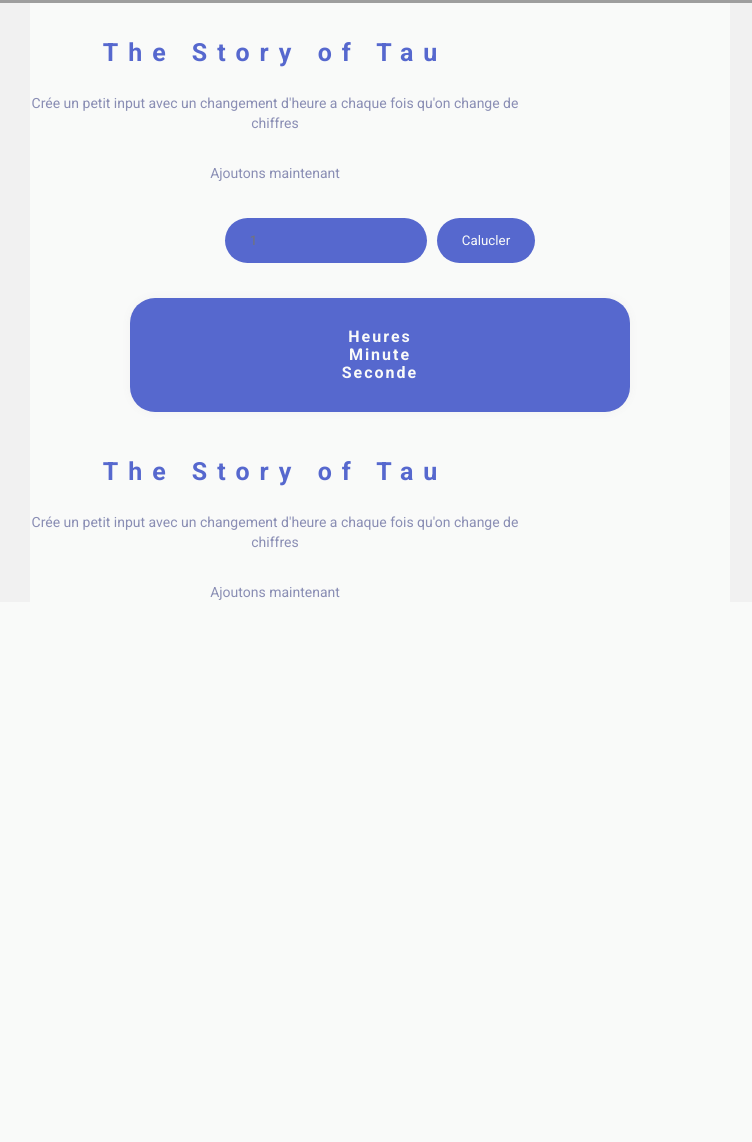
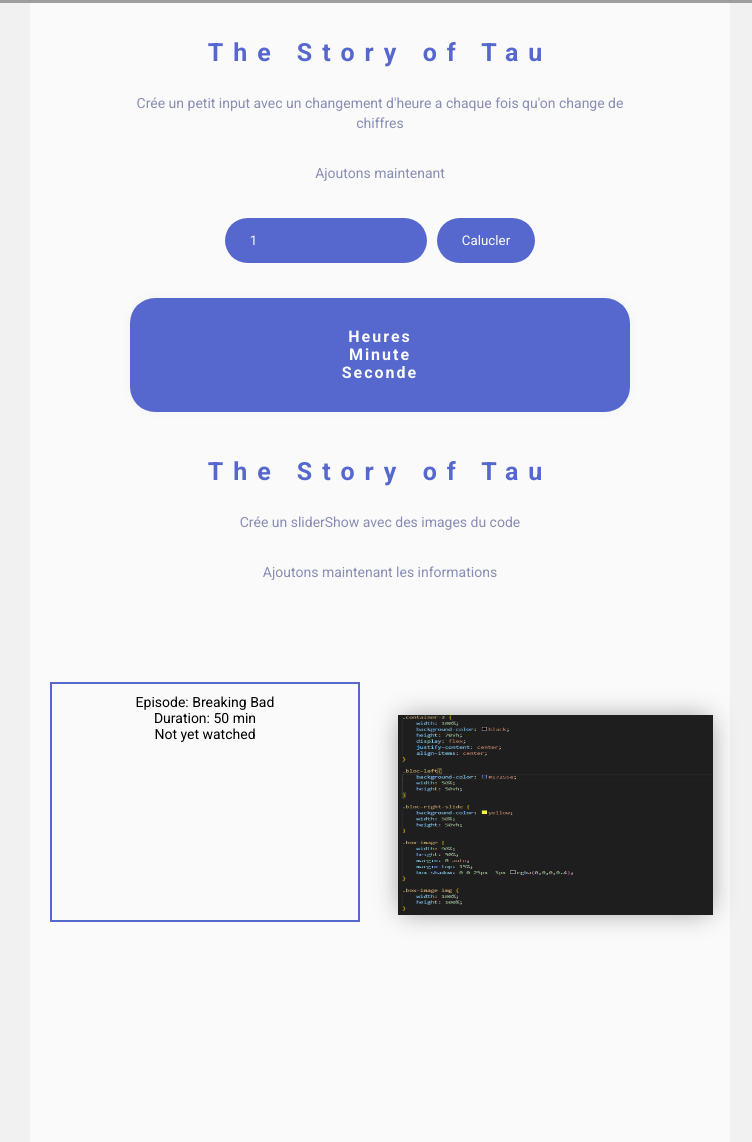
Before and after one commit to joelmpy/JavaScript_exo_2023, a plain HTML site: page 01_exercice_2023/index.html in a window 1280 px wide. Shown: the part 557-1699 px from the top of the page, without its empty margins (260-1012 px from the left). Before the commit the page ends 1159 px from the top, so only its background shows below. Drawn offline with Linux system fonts and the light colour scheme; grey boxes are pictures that could not be loaded.

Commit message:
first exo

```diff
--- a/01_exercice_2023/index.html
+++ b/01_exercice_2023/index.html
@@ -76,9 +76,23 @@
               <div class="contenu-first">
                 <div class="first-exo series-frame">
                 <h3>The Story of Tau</h3>
-                <p class="paragraph">Crée un petit input avec un changement d'heure a chaque fois qu'on change de chiffres</p>
-                <p class="paragraph">Ajoutons maintenant </p>
+                <p class="paragraph">Crée un sliderShow avec des images du code</p>
+                <p class="paragraph">Ajoutons maintenant les informations</p>
               </div>
+              <div class="container-2">
+                <div class="bloc-left">
+                  <div class="box-left">
+                    <p id="episode-info"></p>
+                  </div>
+                </div>
+                <div class="bloc-right-slide">
+                  <div class="box-image">
+                    <img id="image">
+                  </div>
+
+                </div>
+              </div>
+
 
             </section>
 
--- a/01_exercice_2023/js/exo-2.js
+++ b/01_exercice_2023/js/exo-2.js
@@ -0,0 +1,24 @@
+let images = ["assets/html.png", "assets/css.png", "assets/javascript.png"];
+console.table(images);
+let i = 0;
+
+function slideShow() {
+  document.getElementById("image").src = images[i];
+  if (i < images.length - 1) {
+    i++;
+  } else {
+    i = 0;
+  }
+
+  setTimeout("slideShow()", 3000);
+}
+
+window.onload = slideShow;
+
+let episodeTitle = "Breaking Bad";
+let episodeDuration = 50;
+let hasBeenWatched = false;
+
+document.querySelector("#episode-info").innerText = `Episode: ${episodeTitle}
+Duration: ${episodeDuration} min
+${hasBeenWatched ? "Already watched" : "Not yet watched"}`;
--- a/01_exercice_2023/style.css
+++ b/01_exercice_2023/style.css
@@ -18,6 +18,7 @@ html {
     --hover-color: #17255e;
     --body-color: #f9faf9;
     --title-color: #c70808;
+    --paragraph :#8a8eb4;
 }
 
 body {
@@ -223,7 +224,7 @@ main {
 .container-main {
     max-width: 1200px;
     margin: 0 auto;
-    background-color:var(--body-color);
+    background-color: var(--body-color);
 }
 
 .contenu-first {
@@ -270,6 +271,10 @@ main {
     background-color: var(--main-color);
 }
 
+.container-exo .input-value::placeholder {
+    color: var(--body-color);
+}
+
 .container-exo .btn-result {
     border: none;
     padding: 15px 25px;
@@ -280,13 +285,13 @@ main {
     cursor: pointer;
 }
 
- .contenu-first .result {
+.contenu-first .result {
     display: flex;
     flex-direction: column;
     align-items: center;
     justify-content: center;
     background-color: var(--main-color);
-    border:none;
+    border: none;
     box-shadow: 0 0 10px #f1f1f1;
     max-width: 500px;
     margin: 0 auto;
@@ -310,10 +315,12 @@ main {
     .container-main,
     .contenu-first {
         width: 700px;
+        margin: 0 auto;
     }
 
     .first-exo {
         width: 70%;
+        margin: 0 auto;
     }
 }
 
@@ -338,3 +345,54 @@ main {
     }
 
 }
+
+
+.container-2 {
+    width: 100%;
+    height: 70vh;
+    display: flex;
+    justify-content: center;
+    align-items: center;
+}
+
+.bloc-left{
+    width: 50%;
+    height: 50vh;
+}
+
+.bloc-left .box-left {
+    box-sizing: border-box;
+    border: 2px solid var(--main-color);
+    margin: 20px;
+    padding: 10px;
+    height: 30vh;
+    text-align: center;
+}
+
+.box-left #episode-info {
+    color:var() ;
+    font-size: 14px;
+    text-align: center;
+}
+
+.bloc-right-slide {
+    width: 50%;
+    height: 50vh;
+}
+
+.box-image {
+    width: 90%;
+    height: 50%;
+    margin: 0 auto;
+    margin-top: 15%;
+    box-shadow: 0 0 25px -3px rgba(0,0,0,0.4);
+}
+
+.box-image img {
+    width: 100%;
+    height: 100%;
+}
+
+@media screen and (max-width : 800px) {
+
+}
```
Also changed, not shown: 01_exercice_2023/assets/css.png (added), 01_exercice_2023/assets/html.png (added), 01_exercice_2023/assets/javascript.png (added).
